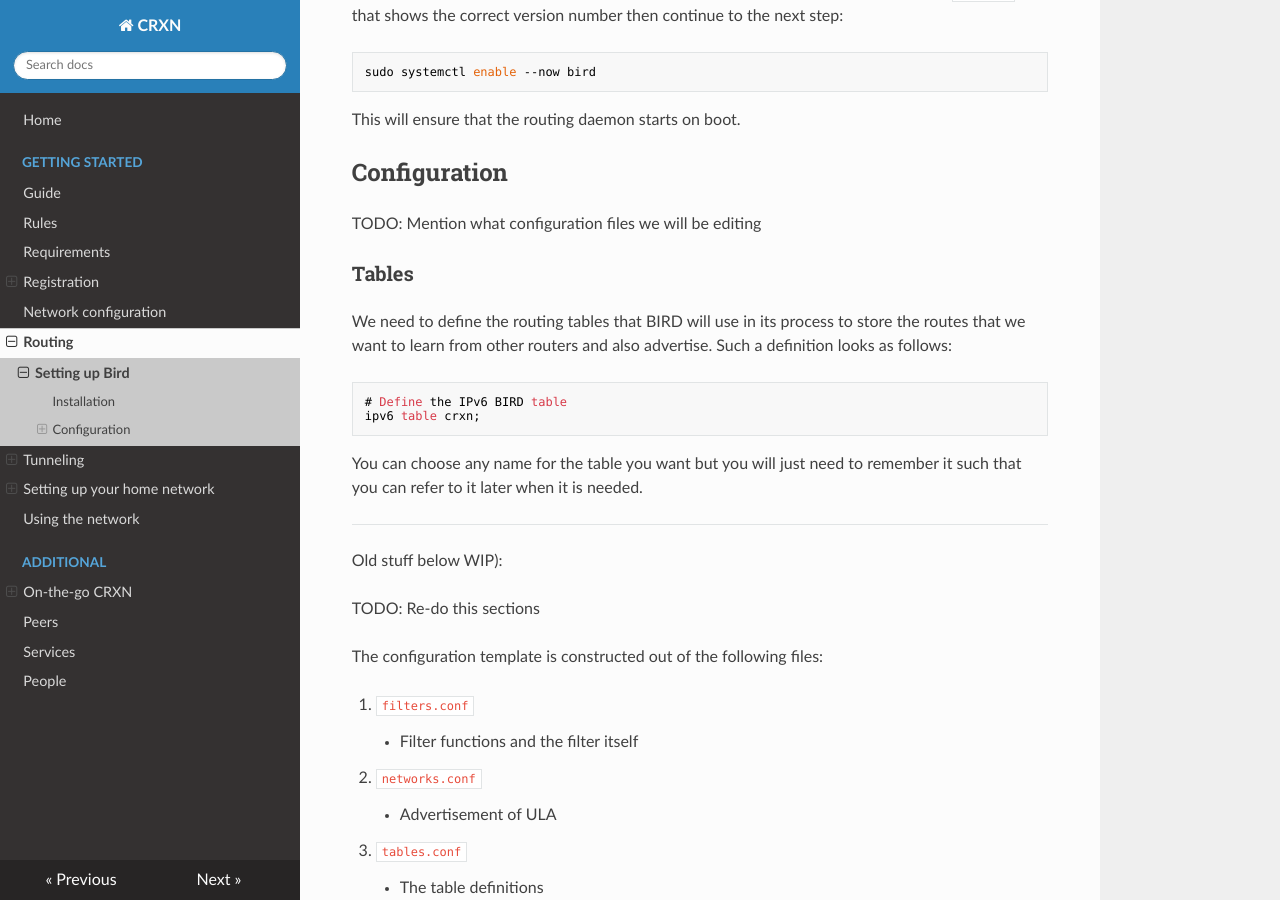
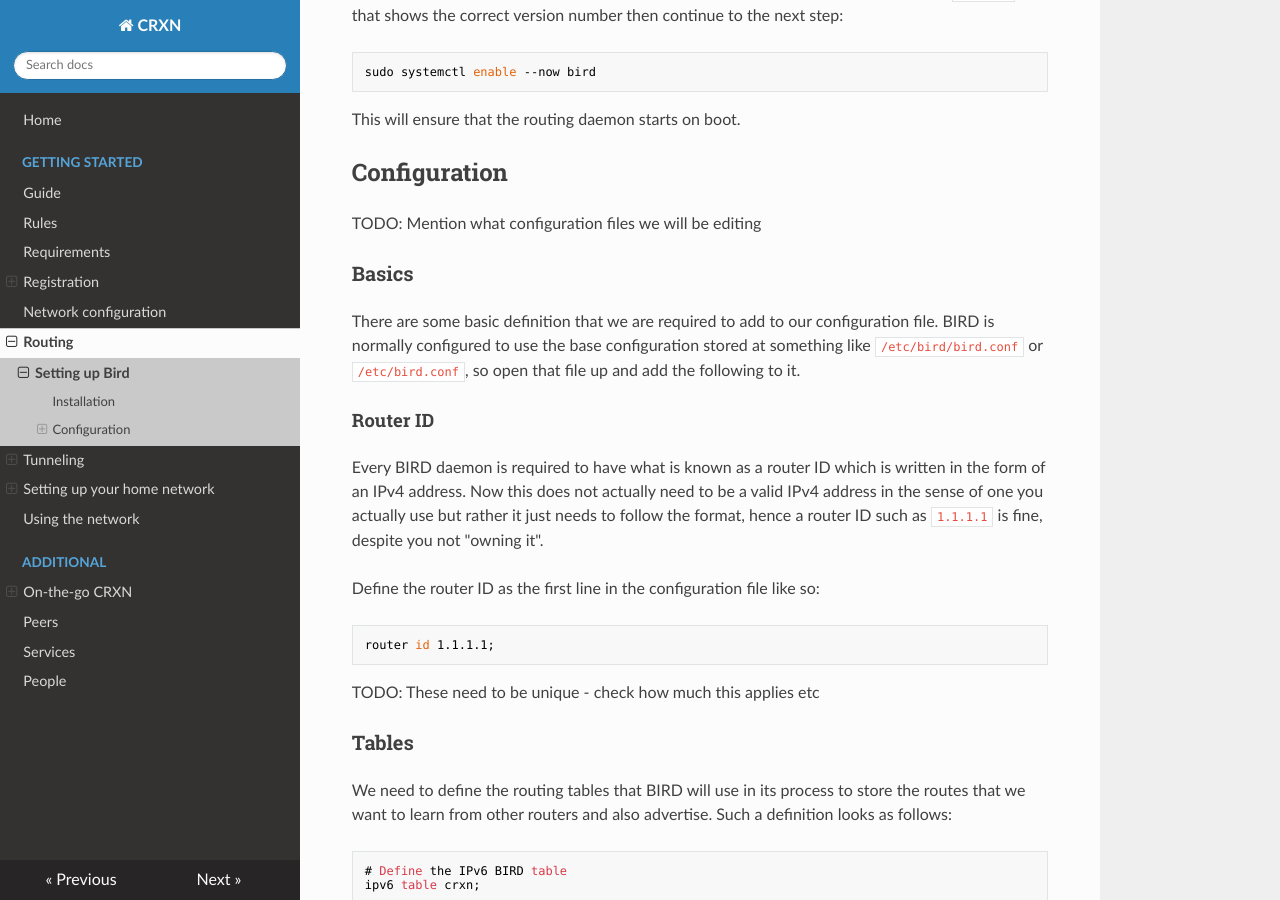
Before and after one commit to Community-Run-eXperimental-Network/docs, an MkDocs documentation site: the page built from docs/routing/bird/bird.md, in a window 1280 px wide and 900 px high, scrolled down 751 px. Built offline with MkDocs 1.6.1, drawn with Linux system fonts in a browser that asks for light colours; nearby versions of some CDN libraries.

Commit message:
BIRD: Added information on configuring your router ID

````diff
--- a/docs/routing/bird/bird.md
+++ b/docs/routing/bird/bird.md
@@ -37,6 +37,22 @@ This will ensure that the routing daemon starts on boot.
 ## Configuration
 
 TODO: Mention what configuration files we will be editing
+
+### Basics
+
+There are some basic definition that we are required to add to our configuration file. BIRD is normally configured to use the base configuration stored at something like `/etc/bird/bird.conf` or `/etc/bird.conf`, so open that file up and add the following to it.
+
+#### Router ID
+
+Every BIRD daemon is required to have what is known as a router ID which is written in the form of an IPv4 address. Now this does not actually need to be a valid IPv4 address in the sense of one you actually use but rather it just needs to follow the format, hence a router ID such as `1.1.1.1` is fine, despite you not "owning it".
+
+Define the router ID as the first line in the configuration file like so:
+
+```
+router id 1.1.1.1;
+```
+
+TODO: These need to be unique - check how much this applies etc
 
 ### Tables
 
````
